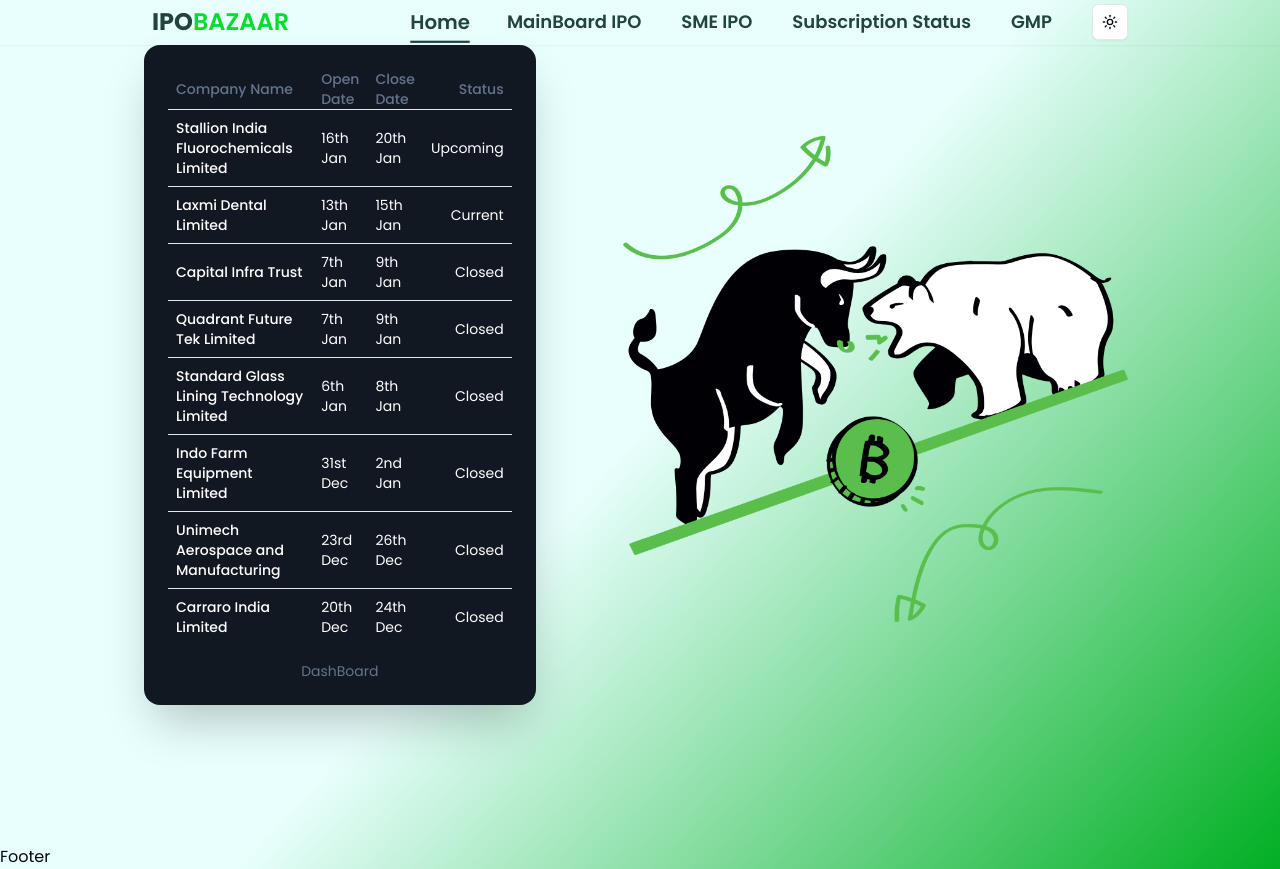
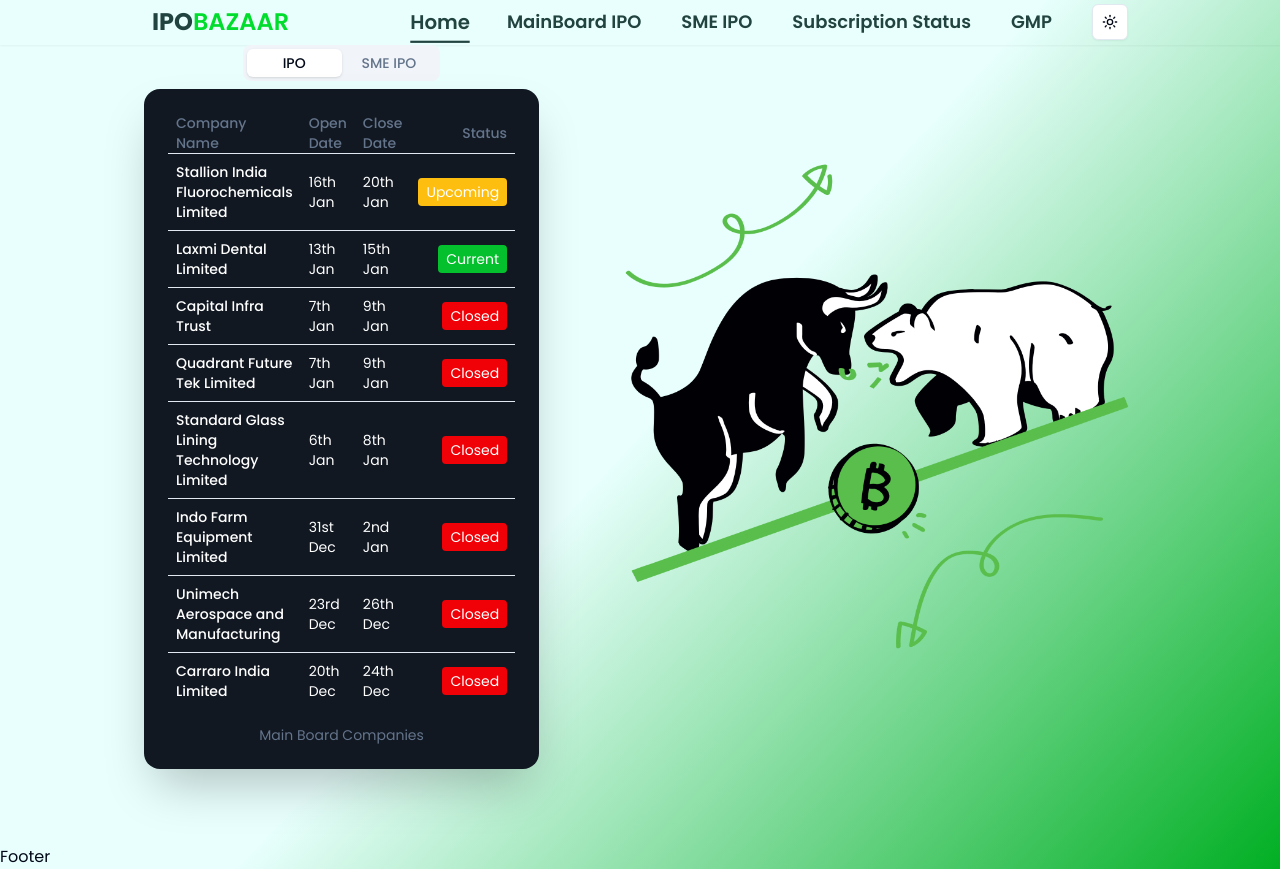
Before and after one commit to Dhanraj-Patil/IPO-BAZAAR, a Next.js app: page / in a window 1280 px wide. Built offline with nearby package versions, Linux system fonts and the light colour scheme.

Commit message:
table and tab change has been sorted

```diff
--- a/app/globals.css
+++ b/app/globals.css
@@ -78,7 +78,7 @@
     }
   .bg-dark{
      background: rgb(34,68,64);
-     background: linear-gradient(133deg, rgba(34,68,64,1) 60%, rgba(20,245,57,1) 100%);
+     background: linear-gradient(133deg, rgba(34,68,64,1) 60%, #14f539 100%);
  }
  .bg-light{
    background: rgb(232,255,253);
--- a/app/page.js
+++ b/app/page.js
@@ -1,4 +1,4 @@
-import { TableDemo } from "@/components/HomePageTable";
+import { CombinedTable } from "@/components/HomePageTable";
 import Image from "next/image";
 
 export default function Home() {
@@ -6,10 +6,10 @@
     <div className="h-[100vh] w-[80%] mx-auto justify-between items-center">
       <div className="flex justify-between items-center">
         <div className="pl-[1rem] w-[45%]">
-          <TableDemo />
+          <CombinedTable />
         </div>
 
-        <div className="translate-x-[2rem] pt-2">
+        <div className="translate-x-[2rem] ">
           <Image
             src="/Assets/BB.png"
             width={700}
--- a/components/HomePageTable.jsx
+++ b/components/HomePageTable.jsx
@@ -8,8 +8,10 @@
   TableHeader,
   TableRow,
 } from "@/components/ui/table";
+import { Tabs, TabsContent, TabsList, TabsTrigger } from "@/components/ui/tabs";
 
-const companies = [
+// Data for MainBoardcompanies
+const MainBoardcompanies = [
   {
     companyName: "Stallion India Fluorochemicals Limited",
     openDate: "2025-01-16",
@@ -60,6 +62,60 @@
   },
 ];
 
+// Data for SME
+const SME = [
+  {
+    companyName: "CapitalNumbers Infotech Limited",
+    openDate: "2025-01-20",
+    closeDate: "2025-01-22",
+    status: "Upcoming",
+  },
+  {
+    companyName: "EMA Partners India Limited",
+    openDate: "2025-01-17",
+    closeDate: "2025-01-21",
+    status: "Upcoming",
+  },
+  {
+    companyName: "Landmark Immigration Consultants",
+    openDate: "2025-01-16",
+    closeDate: "2025-01-20",
+    status: "Upcoming",
+  },
+  {
+    companyName: "Rikhav Securities Limited",
+    openDate: "2025-01-15",
+    closeDate: "2025-01-17",
+    status: "Current",
+  },
+  {
+    companyName: "Kabra Jewels Limited",
+    openDate: "2025-01-15",
+    closeDate: "2025-01-17",
+    status: "Current",
+  },
+  {
+    companyName: "Barflex Polyfilms Limited",
+    openDate: "2025-01-10",
+    closeDate: "2025-01-15",
+    status: "Current",
+  },
+  {
+    companyName: "Sat Kartar Shopping Limited",
+    openDate: "2025-01-10",
+    closeDate: "2025-01-14",
+    status: "Closed",
+  },
+  {
+    companyName: "B.R.Goyal Infrastructure Limited",
+    openDate: "2025-01-07",
+    closeDate: "2025-01-09",
+    status: "Closed",
+  },
+
+
+];
+
 // Helper function to format the date
 const formatDate = (dateStr) => {
   const date = new Date(dateStr);
@@ -69,10 +125,47 @@
   return `${day}${suffix} ${month}`;
 };
 
-export function TableDemo() {
+const today = new Date();
+
+const getStatus = (openDate, closeDate) => {
+  const today = new Date(); // Get today's date
+  const openDateObj = new Date(openDate);
+  const closeDateObj = new Date(closeDate);
+
+  // Remove the time portion by setting the time to midnight (00:00:00)
+  openDateObj.setHours(0, 0, 0, 0);
+  closeDateObj.setHours(0, 0, 0, 0);
+  today.setHours(0, 0, 0, 0);
+
+  // If today's date is between the open date and close date (inclusive), mark as "Current"
+  if (today >= openDateObj && today <= closeDateObj) {
+    return "Current";
+  }
+
+  // If today's date is after the close date, mark as "Closed"
+  if (today > closeDateObj) {
+    return "Closed";
+  }
+
+  // If today is before the open date, mark as "Upcoming"
+  return "Upcoming";
+};
+
+
+
+
+export function CombinedTable() {
   return (
-    <Table >
-      <TableCaption>DashBoard</TableCaption>
+    <Tabs defaultValue="IPO" className="w-full">
+      <TabsList className="grid w-[50%] mx-auto grid-cols-2">
+        <TabsTrigger value="IPO">IPO</TabsTrigger>
+        <TabsTrigger value="SME-IPO">SME IPO</TabsTrigger>
+      </TabsList>
+
+      {/* MainBoardcompanies table */}
+      <TabsContent value="IPO">
+        <Table>
+          <TableCaption>Main Board Companies</TableCaption>
           <TableHeader>
             <TableRow>
               <TableHead className="w-[200px]">Company Name</TableHead>
@@ -82,16 +175,60 @@
             </TableRow>
           </TableHeader>
           <TableBody className="text-white">
-        {companies.map((cN) => (
+            {MainBoardcompanies.map((cN) => (
               <TableRow key={cN.companyName}>
                 <TableCell className="font-medium">{cN.companyName}</TableCell>
                 <TableCell>{formatDate(cN.openDate)}</TableCell>
                 <TableCell>{formatDate(cN.closeDate)}</TableCell>
-            <TableCell className="text-right">{cN.status}</TableCell>
+                <TableCell className="text-right">
+                  <span className={`px-2 py-1 rounded ${
+                    getStatus(cN.openDate, cN.closeDate) === 'Closed' ? 'bg-[#EF0107]' :
+                    getStatus(cN.openDate, cN.closeDate) === 'Upcoming' ? 'bg-[#FEBE10]' :
+                    getStatus(cN.openDate, cN.closeDate) === 'Current' ? 'bg-[#03c02c]' :
+                    ''}`}>
+                    {getStatus(cN.openDate, cN.closeDate)}
+                  </span>
+                </TableCell>
               </TableRow>
             ))}
           </TableBody>
           <TableFooter></TableFooter>
         </Table>
+      </TabsContent>
+
+      {/* SME table */}
+      <TabsContent value="SME-IPO">
+        <Table>
+          <TableCaption>SME IPO Companies</TableCaption>
+          <TableHeader>
+            <TableRow>
+              <TableHead className="w-[200px]">Company Name</TableHead>
+              <TableHead>Open Date</TableHead>
+              <TableHead>Close Date</TableHead>
+              <TableHead className="text-right w-[10px]">Status</TableHead>
+            </TableRow>
+          </TableHeader>
+          <TableBody className="text-white">
+            {SME.map((cN) => (
+              <TableRow key={cN.companyName}>
+                <TableCell className="font-medium">{cN.companyName}</TableCell>
+                <TableCell>{formatDate(cN.openDate)}</TableCell>
+                <TableCell>{formatDate(cN.closeDate)}</TableCell>
+                <TableCell className="text-right">
+                  <span className={`px-2 py-1 rounded ${
+                    getStatus(cN.openDate, cN.closeDate) === 'Closed' ? 'bg-[#EF0107]' :
+                    getStatus(cN.openDate, cN.closeDate) === 'Upcoming' ? 'bg-[#FEBE10]' :
+                    getStatus(cN.openDate, cN.closeDate) === 'Current' ? 'bg-[#03c02c]' :
+                    ''}`}>
+                    {getStatus(cN.openDate, cN.closeDate)}
+                  </span>
+                </TableCell>
+              </TableRow>
+            ))}
+          </TableBody>
+          <TableFooter></TableFooter>
+        </Table>
+      </TabsContent>
+    </Tabs>
   );
 }
--- /dev/null
+++ b/components/ui/tabs.jsx
@@ -0,0 +1,43 @@
+"use client"
+
+import * as React from "react"
+import * as TabsPrimitive from "@radix-ui/react-tabs"
+
+import { cn } from "@/lib/utils"
+
+const Tabs = TabsPrimitive.Root
+
+const TabsList = React.forwardRef(({ className, ...props }, ref) => (
+  <TabsPrimitive.List
+    ref={ref}
+    className={cn(
+      "inline-flex h-9 items-center justify-center rounded-lg bg-muted p-1 text-muted-foreground",
+      className
+    )}
+    {...props} />
+))
+TabsList.displayName = TabsPrimitive.List.displayName
+
+const TabsTrigger = React.forwardRef(({ className, ...props }, ref) => (
+  <TabsPrimitive.Trigger
+    ref={ref}
+    className={cn(
+      "inline-flex items-center justify-center whitespace-nowrap rounded-md px-3 py-1 text-sm font-medium ring-offset-background transition-all focus-visible:outline-none focus-visible:ring-2 focus-visible:ring-ring focus-visible:ring-offset-2 disabled:pointer-events-none disabled:opacity-50 data-[state=active]:bg-background data-[state=active]:text-foreground data-[state=active]:shadow",
+      className
+    )}
+    {...props} />
+))
+TabsTrigger.displayName = TabsPrimitive.Trigger.displayName
+
+const TabsContent = React.forwardRef(({ className, ...props }, ref) => (
+  <TabsPrimitive.Content
+    ref={ref}
+    className={cn(
+      "mt-2 ring-offset-background focus-visible:outline-none focus-visible:ring-2 focus-visible:ring-ring focus-visible:ring-offset-2",
+      className
+    )}
+    {...props} />
+))
+TabsContent.displayName = TabsPrimitive.Content.displayName
+
+export { Tabs, TabsList, TabsTrigger, TabsContent }
--- a/package.json
+++ b/package.json
@@ -12,6 +12,7 @@
     "@next/font": "^14.2.15",
     "@radix-ui/react-dropdown-menu": "^2.1.4",
     "@radix-ui/react-slot": "^1.1.1",
+    "@radix-ui/react-tabs": "^1.1.2",
     "@swc/helpers": "^0.5.15",
     "class-variance-authority": "^0.7.1",
     "clsx": "^2.1.1",
```
Also changed, not shown: 1 other file (tests, documents, lock files or other folders). Lines whose indentation alone changed are shown as unchanged.
